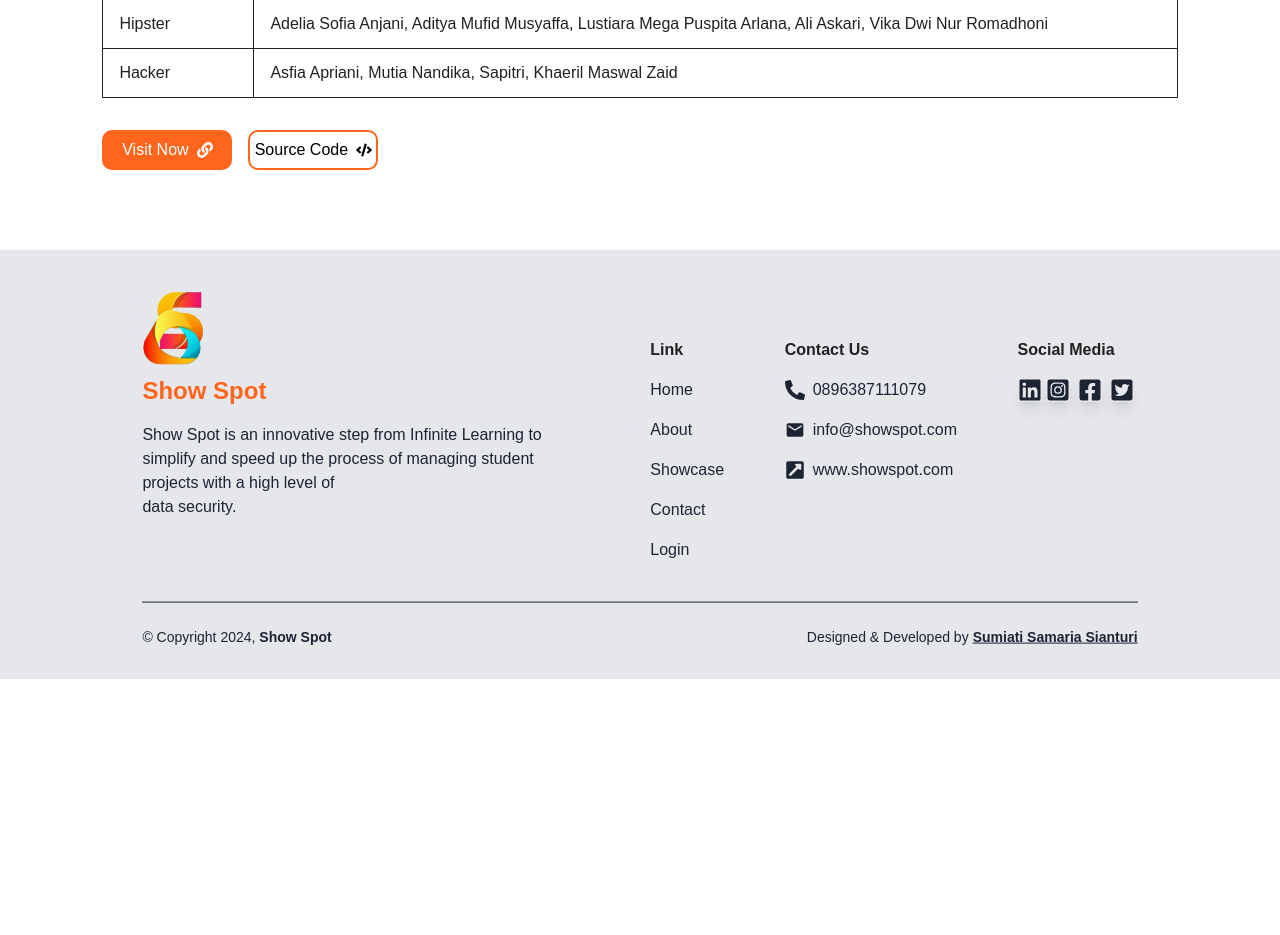
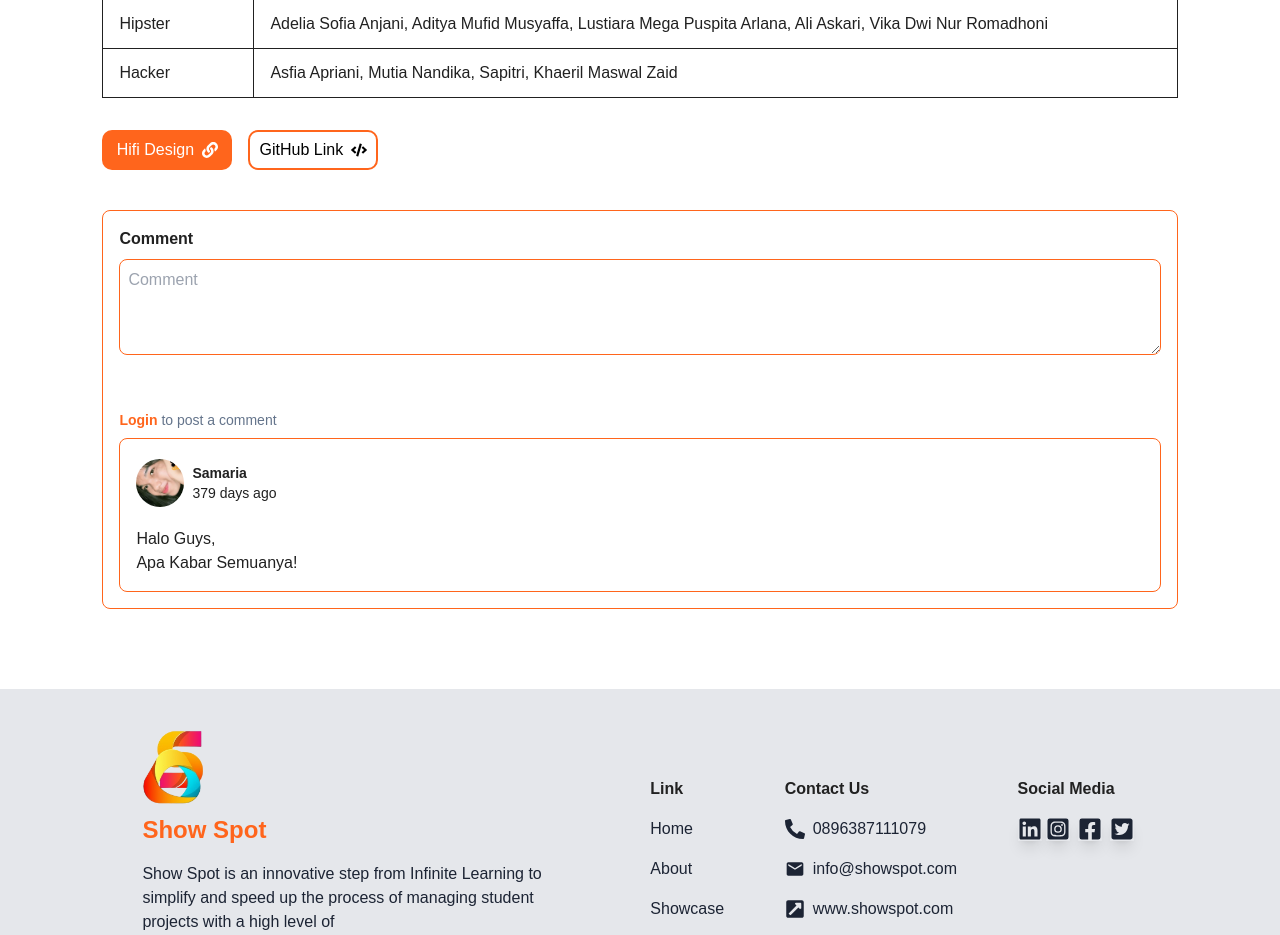
Before and after one commit to berthutapea/showspot, a React (Vite) app in the folder Frontend/: page /showcase/1 in a window 1280 px wide. Shown: the part 1420-2355 px from the top of the page. Before the commit the page ends 2099 px from the top, so only its background shows below. Built offline with nearby package versions, Linux system fonts and the light colour scheme.

Commit message:
feat: comments

```diff
--- a/Frontend/package.json
+++ b/Frontend/package.json
@@ -12,8 +12,7 @@
   "dependencies": {
     "react": "^18.2.0",
     "react-dom": "^18.2.0",
-    "react-router-dom": "^6.23.1",
-    "react-slick": "^0.30.2"
+    "react-router-dom": "^6.23.1"
   },
   "devDependencies": {
     "@emailjs/browser": "^4.3.3",
@@ -34,6 +33,7 @@
     "eslint-plugin-react-hooks": "^4.6.0",
     "eslint-plugin-react-refresh": "^0.4.6",
     "framer-motion": "^11.2.9",
+    "html-react-parser": "^5.1.10",
     "postcss": "^8.4.38",
     "prettier": "^3.2.5",
     "react-apexcharts": "^1.4.1",
--- /dev/null
+++ b/Frontend/src/components/owner/index.jsx
@@ -0,0 +1,21 @@
+import React from 'react';
+// import postedAt from '../../utils/postedAt';
+import SamariaProfile from '../../assets/images/samaria-sianturi-image.jpeg';
+
+export default function Owner() {
+  return (
+    <div className="flex items-center gap-2 my-1">
+      <div className="h-12 w-12 rounded-full overflow-hidden">
+        <img
+          className="h-full w-full object-cover"
+          src={SamariaProfile}
+          alt="Profile Admin Show Spot"
+        />
+      </div>
+      <div className="text-sm text-accent">
+        <strong>Samaria</strong>
+        <p>379 days ago</p>
+      </div>
+    </div>
+  );
+}
--- /dev/null
+++ b/Frontend/src/components/showcase/showcase-comments/comment/comment.jsx
@@ -0,0 +1,18 @@
+import React from 'react';
+import Owner from '../../../owner';
+// import Parser from 'html-react-parser';
+
+export default function Comment() {
+  return (
+    <div className="mt-2 rounded-lg border border-primary">
+        <div className="p-4">
+          <Owner />
+          <div className="text-accent mt-5">
+            Halo Guys,
+            <br />
+            Apa Kabar Semuanya!
+          </div>
+        </div>
+    </div>
+  );
+}
--- /dev/null
+++ b/Frontend/src/components/showcase/showcase-comments/comments-form/index.jsx
@@ -0,0 +1,54 @@
+import React, { forwardRef } from 'react';
+import { Link, useLocation } from 'react-router-dom';
+import useAutoFocus from '../../../../hooks/useAutoFocus';
+import useInput from '../../../../hooks/useInput';
+
+// eslint-disable-next-line react/display-name
+const CommentInput = forwardRef(({ onChange, value }, ref) => (
+  <textarea
+    ref={ref}
+    value={value}
+    onChange={onChange}
+    className="w-full h-24 border border-primary rounded-lg p-2 focus:outline-none focus:ring-2 focus:ring-gray-300"
+    placeholder="Comment"
+  />
+));
+
+export default function CommentsForm({ onCreateComment }) {
+  const { hash } = useLocation();
+  const commentFocus = useAutoFocus(hash);
+  const [content, setContent, changeContent] = useInput();
+
+  const handleOnCreateComment = async () => {
+    await onCreateComment({ content });
+    changeContent('');
+  };
+
+  return (
+    <>
+      <h1 className="font-semibold text-accent mb-2">Comment</h1>
+      <>
+        <CommentInput
+          ref={commentFocus}
+          value={content}
+          onChange={setContent}
+        />
+        <div className="flex justify-end mb-2">
+          <button
+            type="button"
+            className="btn bg-blue-500 text-white py-2 px-4 rounded-lg hover:bg-blue-600 focus:outline-none focus:ring-2 focus:ring-blue-500"
+            onClick={handleOnCreateComment}
+          >
+            Post Comment
+          </button>
+        </div>
+      </>
+      <div className="mt-2 text-sm">
+        <Link className="text-primary hover:underline" to="/login">
+          <strong>Login</strong>
+        </Link>{' '}
+        to post a comment
+      </div>
+    </>
+  );
+}
--- /dev/null
+++ b/Frontend/src/components/showcase/showcase-comments/comments/index.jsx
@@ -0,0 +1,14 @@
+import React from 'react';
+import CommentsForm from '../comments-form';
+import Comment from '../comment/comment';
+
+export default function Comments() {
+  return (
+    <div className="mt-4 border border-primary rounded-lg">
+      <div className="p-4">
+        <CommentsForm />
+        <Comment />
+      </div>
+    </div>
+  );
+}
--- a/Frontend/src/components/showcase/showcase-detail/index.jsx
+++ b/Frontend/src/components/showcase/showcase-detail/index.jsx
@@ -6,6 +6,7 @@ import { LazyLoadImage } from 'react-lazy-load-image-component';
 import placeholderImage from '../../../assets/images/placeholder.jpg';
 import ShowcaseYoutube from '../showcase-youtube';
 import ShowcaseMembers from '../showcase-members';
+import Comments from '../showcase-comments/comments';
 
 const ShowcaseDetail = () => {
   const youtubeUrl = 'https://youtu.be/Ztli49M7o2A?si=Tz6lY_ztVAGWDwjY';
@@ -50,33 +51,10 @@ const ShowcaseDetail = () => {
       </h2>
       <h2 className="text-xl font-semibold mb-6  text-accent">Members:</h2>
       <ShowcaseMembers />
-      {/* <div className="my-6">
-        <h2 className="text-2xl font-semibold mb-3 text-accent">Features:</h2>
-        <ul className="list-disc grid grid-cols-1 md:grid-cols-2 ml-4">
-          {item?.features?.map((feature, index) => (
-            <li key={index} className="text-accent">
-              {feature}
-            </li>
-          ))}
-        </ul>
-      </div> */}
-
-      {/* <div className="my-6">
-        <h2 className="text-2xl font-semibold mb-3 text-accent">
-          Tools & Technologies:
-        </h2>
-        <ul className="list-disc grid grid-cols-1 md:grid-cols-2 ml-4">
-          {item?.technologies?.map((feature, index) => (
-            <li key={index} className="text-accent">
-              {feature}
-            </li>
-          ))}
-        </ul>
-      </div> */}
       <div className="flex items-center mt-8">
         <a href={item?.liveLink} className="mr-4" target="blank">
           <div className="primary-button">
-            <span>Visit Now</span>
+            <span>Hifi Design</span>
             <span>
               <FaLink />
             </span>
@@ -84,13 +62,16 @@ const ShowcaseDetail = () => {
         </a>
         <a href={item?.codeLink} target="blank">
           <div className="secondary-button">
-            <span>Source Code</span>
+            <span>GitHub Link</span>
             <span>
               <FaCode />
             </span>
           </div>
         </a>
       </div>
+      <div className="mt-10">
+        <Comments />
+      </div>
     </div>
   );
 };
--- /dev/null
+++ b/Frontend/src/hooks/useAutoFocus.js
@@ -0,0 +1,13 @@
+import { createRef, useEffect } from 'react';
+
+export default function useAutoFocus(hash) {
+  const inputRef = createRef();
+
+  useEffect(() => {
+    if (inputRef.current && hash) {
+      inputRef.current.focus();
+    }
+  }, []);
+
+  return inputRef;
+}
--- /dev/null
+++ b/Frontend/src/hooks/useInput.js
@@ -0,0 +1,13 @@
+import { useState } from 'react';
+
+function useInput(defaultValue = '') {
+  const [value, setValue] = useState(defaultValue);
+
+  function handleValueChange({ target }) {
+    setValue(target.value);
+  }
+
+  return [value, handleValueChange, setValue];
+}
+
+export default useInput;
--- /dev/null
+++ b/Frontend/src/utils/postedAt.js
@@ -0,0 +1,22 @@
+function postedAt(date) {
+  const now = new Date();
+  const posted = new Date(date);
+  const diff = now - posted;
+  const diffDays = Math.floor(diff / (1000 * 60 * 60 * 24));
+  const diffHours = Math.floor(diff / (1000 * 60 * 60));
+  const diffMinutes = Math.floor(diff / (1000 * 60));
+  const diffSeconds = Math.floor(diff / 1000);
+
+  if (diffDays > 0) {
+    return `${diffDays} days ago`;
+  } if (diffHours > 0) {
+    return `${diffHours} hours ago`;
+  } if (diffMinutes > 0) {
+    return `${diffMinutes} minutes ago`;
+  } if (diffSeconds > 0) {
+    return `${diffSeconds} seconds ago`;
+  }
+  return 'just now';
+}
+
+export default postedAt;
```
